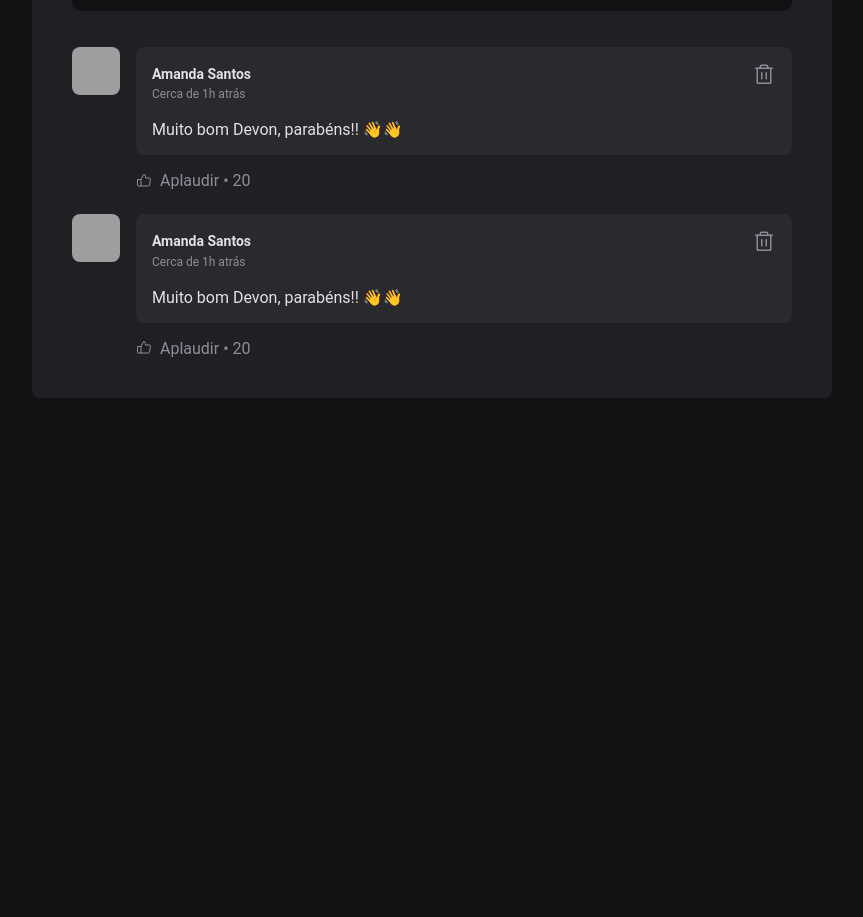
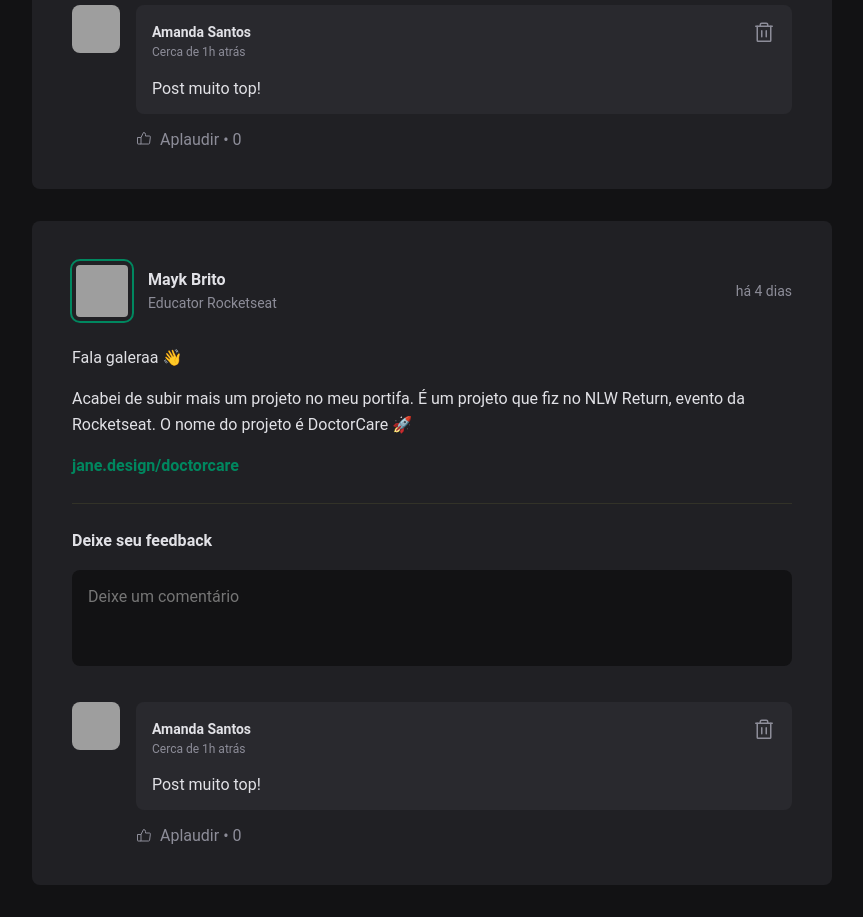
Before and after one commit to amndmsilva/Ignite-Feed, a React (Vite) app: page / in a window 1280 px wide. Shown: the part 580-1497 px from the top of the page, without its empty margins (352-1215 px from the left). Before the commit the page ends 1010 px from the top, so only its background shows below. Built offline with nearby package versions, Linux system fonts and the light colour scheme; grey boxes are pictures that could not be loaded.

Commit message:
Adding functionality to application

```diff
--- a/package.json
+++ b/package.json
@@ -8,6 +8,7 @@
     "preview": "vite preview"
   },
   "dependencies": {
+    "date-fns": "^2.28.0",
     "phosphor-react": "^1.4.1",
     "react": "^18.0.0",
     "react-dom": "^18.0.0"
--- a/src/App.jsx
+++ b/src/App.jsx
@@ -4,6 +4,45 @@ import Sidebar from "./component/Sidebar";
 import styles from "./App.module.css";
 import "./Global.css";
 import Post from "./component/Post";
+
+const posts = [
+  {
+    id: 1,
+    author: {
+      avatarUrl: "https://github.com/amndmsilva.png",
+      name: "Amanda Santos",
+      role: "Web Developer",
+    },
+    content: [
+      { type: "paragraph", content: "Fala galeraa 👋" },
+      {
+        type: "paragraph",
+        content:
+          "Acabei de subir mais um projeto no meu portifa. É um projeto que fiz no NLW Return, evento da Rocketseat. O nome do projeto é DoctorCare 🚀",
+      },
+      { type: "link", content: "jane.design/doctorcare" },
+    ],
+    publishetAt: new Date("2022-06-15 20:10:00"),
+  },
+  {
+    id: 2,
+    author: {
+      avatarUrl: "https://github.com/maykbrito.png",
+      name: "Mayk Brito",
+      role: "Educator Rocketseat",
+    },
+    content: [
+      { type: "paragraph", content: "Fala galeraa 👋" },
+      {
+        type: "paragraph",
+        content:
+          "Acabei de subir mais um projeto no meu portifa. É um projeto que fiz no NLW Return, evento da Rocketseat. O nome do projeto é DoctorCare 🚀",
+      },
+      { type: "link", content: "jane.design/doctorcare" },
+    ],
+    publishetAt: new Date("2022-06-20 20:00:00"),
+  },
+];
 
 function App() {
   return (
@@ -13,7 +52,16 @@ function App() {
       <div className={styles.wrapper}>
         <Sidebar />
         <main>
-          <Post />
+          {posts.map((post) => {
+            return (
+            <Post
+              key={post.id}
+              author={post.author}
+              content={post.content}
+              publishetAt={post.publishetAt}
+            />
+            );
+          })}
         </main>
       </div>
     </>
--- a/src/component/Comment/index.jsx
+++ b/src/component/Comment/index.jsx
@@ -1,8 +1,21 @@
 import { ThumbsUp, Trash } from "phosphor-react";
-import Avatar from '../Avatar';
+import { useState } from "react";
+import Avatar from "../Avatar";
 import styles from "./Comment.module.css";
 
-export default function Comment() {
+export default function Comment({ content, onDeleteComment }) {
+  const [likeCount, setLikeCount] = useState(0);
+
+  function handleDeleteComment() {
+    onDeleteComment(content);
+  }
+
+  function handleLikeComment() {
+    setLikeCount((state) => {
+      return state + 1;
+    });
+  }
+
   return (
     <div className={styles.comment}>
       <Avatar hasBorder={false} src="http://github.com/amndmsilva.png" />
@@ -16,18 +29,18 @@ export default function Comment() {
               </time>
             </div>
 
-            <button title="Deletar comentário">
+            <button onClick={handleDeleteComment} title="Deletar comentário">
               <Trash size={24} />
             </button>
           </header>
 
-          <p>Muito bom Devon, parabéns!! 👋👋</p>
+          <p>{content}</p>
         </div>
 
         <footer>
-          <button>
+          <button onClick={handleLikeComment}>
             <ThumbsUp />
-            Aplaudir <span>20</span>
+            Aplaudir <span>{likeCount}</span>
           </button>
         </footer>
       </div>
--- a/src/component/Post/Post.module.css
+++ b/src/component/Post/Post.module.css
@@ -106,8 +106,13 @@
   transition: background-color 0.1s;
 }
 
-.commentForm button[type="submit"]:hover {
+.commentForm button[type="submit"]:not(:disabled):hover {
   background: var(--green-300);
+}
+
+.commentForm button[type="submit"]:disabled {
+  opacity: 0.7;
+  cursor: not-allowed;
 }
 
 .commentLis {
--- a/src/component/Post/index.jsx
+++ b/src/component/Post/index.jsx
@@ -1,54 +1,117 @@
-import Avatar from '../Avatar';
+import { format, formatDistanceToNow } from "date-fns";
+import ptBR from "date-fns/locale/pt-BR";
+import { useState } from "react";
+
+import Avatar from "../Avatar";
 import Comment from "../Comment";
 import styles from "./Post.module.css";
 
-export default function Post() {
+export default function Post({ author, publishetAt, content }) {
+  const [comments, setComments] = useState(["Post muito top!"]);
+
+  const [newCommentText, setNewCommentText] = useState("");
+
+  const publishetDateFormatted = format(
+    publishetAt,
+    "d 'de' LLLL 'às' HH:mm'h'",
+    {
+      locale: ptBR,
+    }
+  );
+
+  const publishetDateRelativeToNow = formatDistanceToNow(publishetAt, {
+    locale: ptBR,
+    addSuffix: true,
+  });
+
+  function handleCreateNewComment() {
+    event.preventDefault();
+
+    setComments([...comments, newCommentText]);
+    setNewCommentText("");
+  }
+
+  function handleNewCommentChange() {
+    event.target.setCustomValidity("");
+    setNewCommentText(event.target.value);
+  }
+
+  function handleNewCommentInvalid() {
+    event.target.setCustomValidity("Esse campo é obrigatório!");
+  }
+
+  function deleteComment(commentToDelete) {
+    const commentsWithoutDeleteOne = comments.filter((comment) => {
+      return comment !== commentToDelete;
+    });
+
+    setComments(commentsWithoutDeleteOne);
+  }
+
+  const isNewCommentEmpty = newCommentText.length === 0
+
   return (
     <article className={styles.post}>
       <header>
         <div className={styles.author}>
-        <Avatar src="http://github.com/amndmsilva.png"/>
-          <dir className={styles.authorInfo}>
-            <strong>Amanda Santos</strong>
-            <span>Web Developer</span>
-          </dir>
+          <Avatar src={author.avatarUrl} />
+          <div className={styles.authorInfo}>
+            <strong>{author.name}</strong>
+            <span>{author.role}</span>
+          </div>
         </div>
 
-        <time title="11 de maio às 08:13" dayeTime="2022-05-11 08:13:30">
-          Publicado há 1h
+        <time
+          title={publishetDateFormatted}
+          dayeTime={publishetAt.toISOString()}
+        >
+          {publishetDateRelativeToNow}
         </time>
       </header>
 
       <div className={styles.content}>
-        <p>Fala galeraa 👋</p>
-
-        <p>
-          Acabei de subir mais um projeto no meu portifa. É um projeto que fiz
-          no NLW Return, evento da Rocketseat. O nome do projeto é DoctorCare 🚀
-        </p>
-
-        <p>
-          👉<a> jane.design/doctorcare</a>
-        </p>
-
-        <p>
-          <a>#novoprojeto</a> <a>#nlw</a> <a>#rocketseat</a>{" "}
-        </p>
+        {content.map((line) => {
+          if (line.type === "paragraph") {
+            return <p key={line.content}>{line.content}</p>;
+          } else if (line.type === "link") {
+            return (
+              <p key={line.contents}>
+                <a href="#">{line.content}</a>
+              </p>
+            );
+          }
+        })}
       </div>
 
-      <form className={styles.commentForm}>
+      <form onSubmit={handleCreateNewComment} className={styles.commentForm}>
         <strong>Deixe seu feedback</strong>
 
-        <textarea placeholder="Deixe um comentário" />
+        <textarea
+          name="comment"
+          placeholder="Deixe um comentário"
+          value={newCommentText}
+          onChange={handleNewCommentChange}
+          onInvalid={handleNewCommentInvalid}
+          required
+        />
 
         <footer>
-          <button type="submit">Publicar</button>
+          <button type="submit" disabled={isNewCommentEmpty}>
+            Publicar
+          </button>
         </footer>
       </form>
 
       <div className={styles.commentLis}>
-        <Comment />
-        <Comment />
+        {comments.map((comment) => {
+          return (
+            <Comment
+              key={comment}
+              content={comment}
+              onDeleteComment={deleteComment}
+            />
+          );
+        })}
       </div>
     </article>
   );
```
Also changed, not shown: 1 other file (tests, documents, lock files or other folders).
